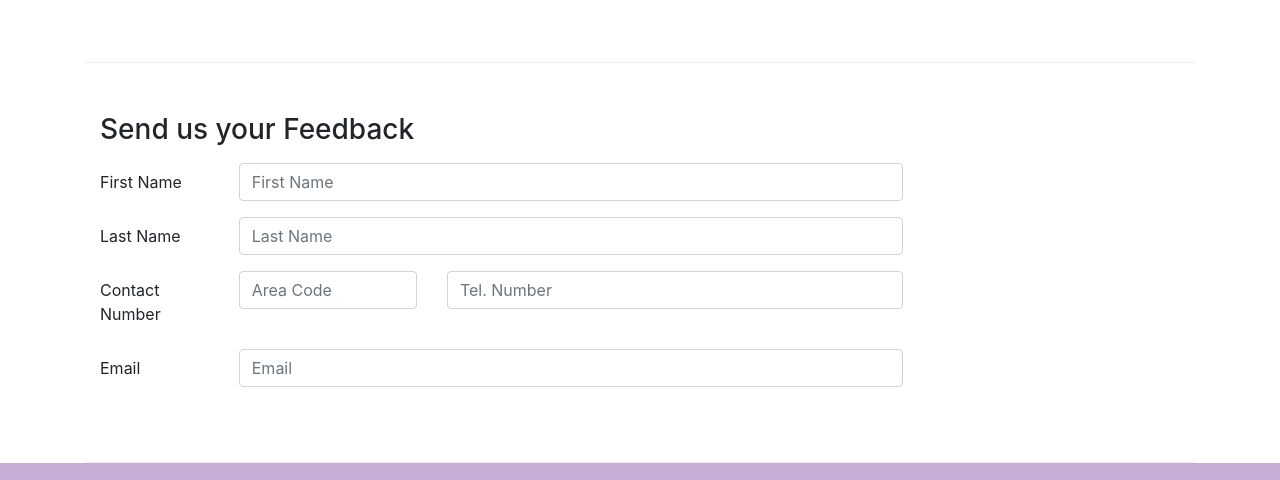
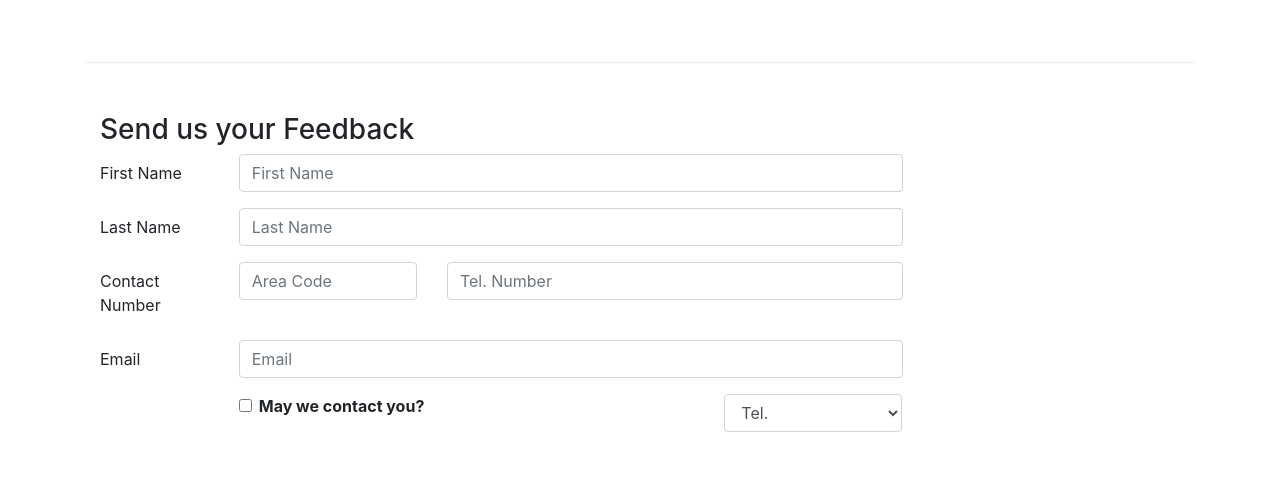
Before and after one commit to Benkalio/bootstrap4, a website: page contactus.html in a window 1280 px wide. Shown: the part 802-1282 px from the top of the page. Drawn offline with nearby package versions, Linux system fonts and the light colour scheme.

Commit message:
form select for JS

```diff
--- a/contactus.html
+++ b/contactus.html
@@ -128,6 +128,22 @@
 
                         </div>
                     </div>
+                    <div class="form-group row">
+                        <div class="col-md-6 offset-md-2">
+                            <div class="form-check">
+                                <input type="checkbox" class="form-check-input" name="approve" id="approve" value="">
+                                <label for="approve" class="form-check-label">
+                                    <strong>May we contact you?</strong>
+                                </label>
+                            </div>
+                        </div>
+                        <div class="col-md-3 offset-md-1">
+                            <select name="" id="" class="form-control">
+                                <option value="">Tel.</option>
+                                <option value="">Email</option>
+                            </select>
+                        </div>
+                    </div>
                 </form>
             </div>
              <div class="col-12 col-md">
```
